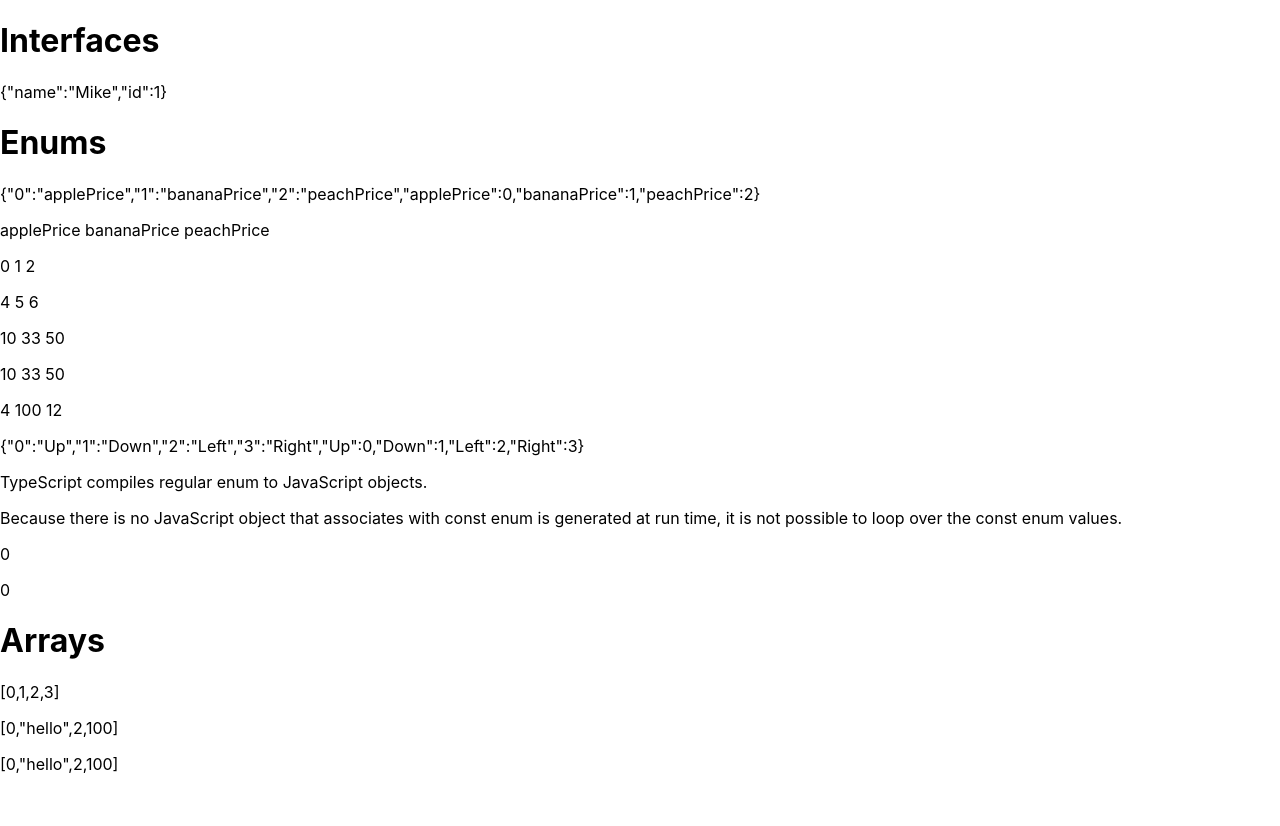
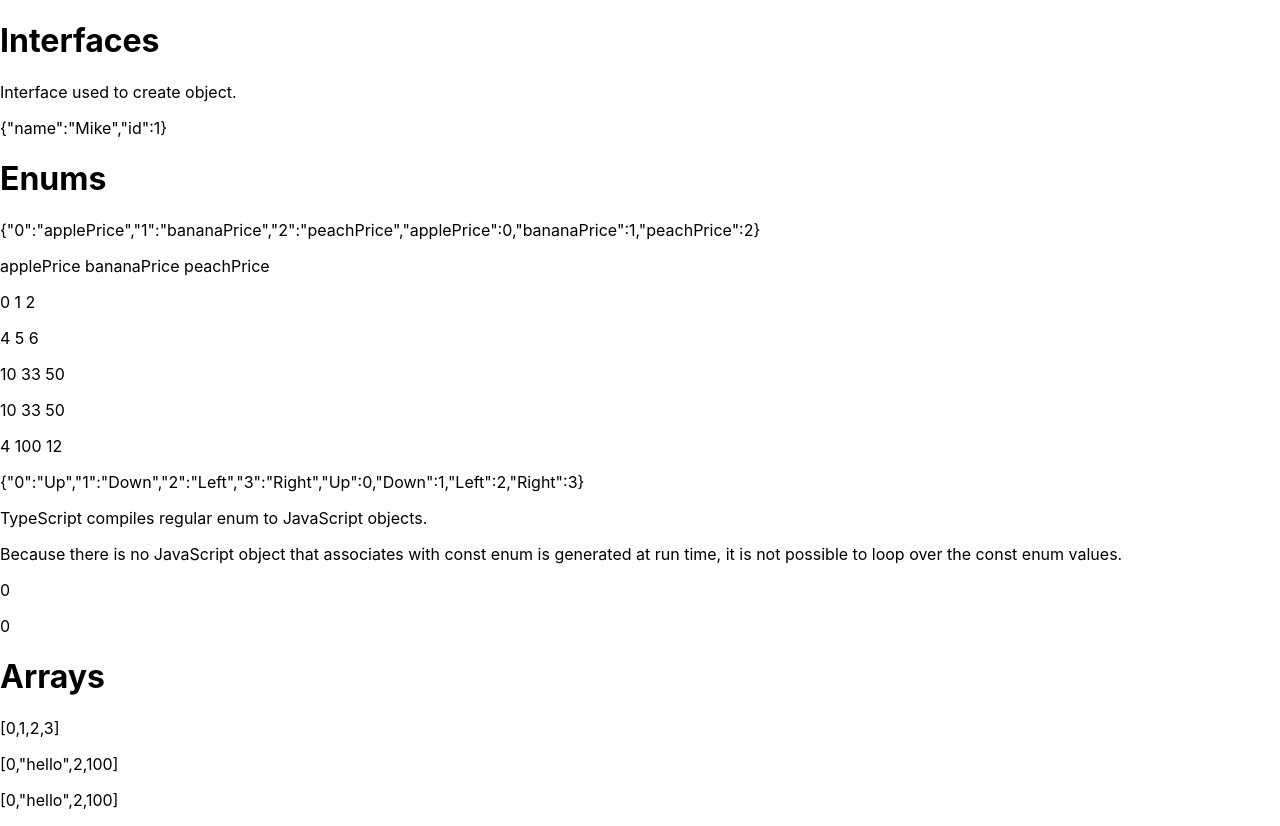
Before and after one commit to MikeNotu/in-depth-typescript, a React (Create React App) app: page / in a window 1280 px wide. Before the commit the page ends 800 px from the top, so only its background shows below. Built offline with nearby package versions, Linux system fonts and the light colour scheme.

Commit message:
Interfaces commented

```diff
--- a/src/components/InterfacesComponent.tsx
+++ b/src/components/InterfacesComponent.tsx
@@ -9,7 +9,12 @@ const InterfacesComponent = () => {
     id: 1,
   };
 
-  return <div>{JSON.stringify(Mike)}</div>;
+  return (
+    <div>
+      <p>Interface used to create object.</p>
+      <p>{JSON.stringify(Mike)}</p>
+    </div>
+  );
 };
 
 export default InterfacesComponent;
```
